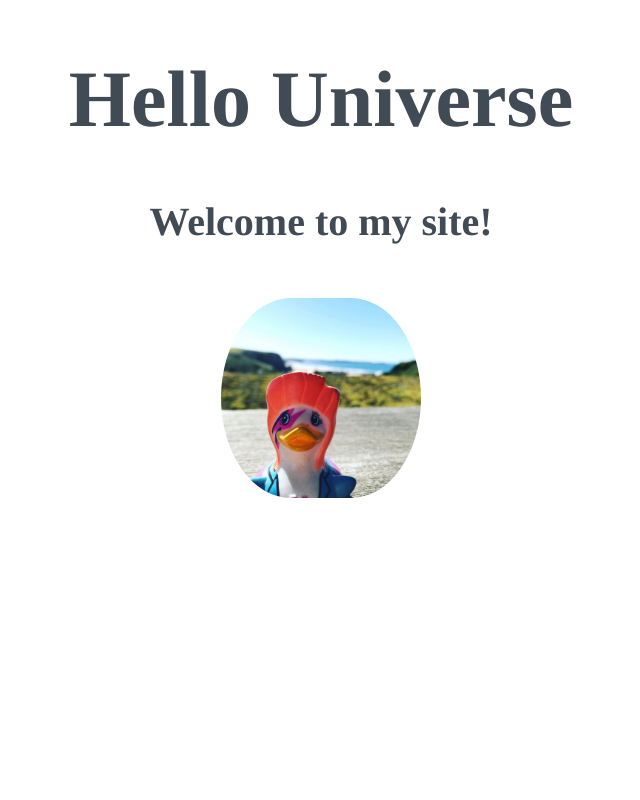
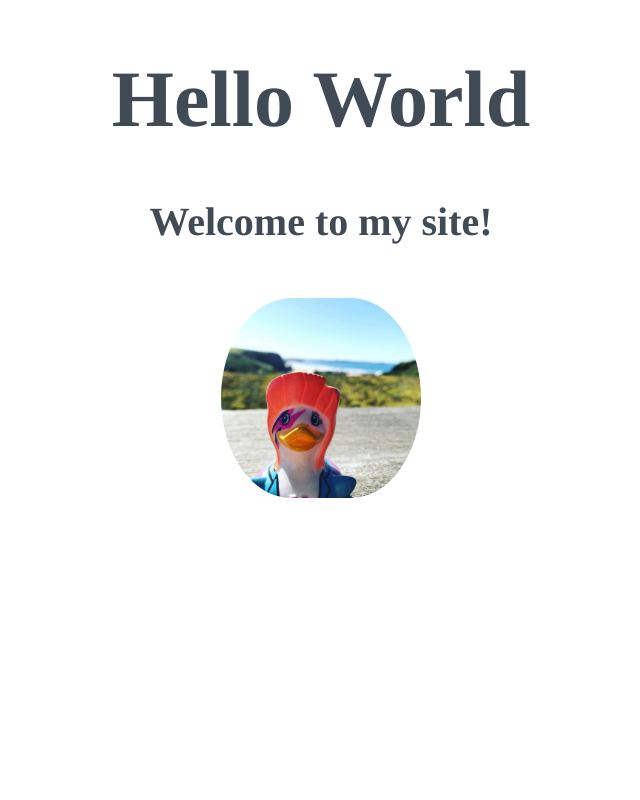
Before and after one commit to Yonniep/beginners-week-one, a plain HTML site: page index.html in a window 1280 px wide. Shown: the top 800 px of the page, without its empty margins (329-969 px from the left). Drawn offline with Linux system fonts and the light colour scheme.

Commit message:
Revert "Update index.html"
This reverts commit 1f07492e2045c5f18e9a411d2557297bdb5c95c8.

```diff
--- a/index.html
+++ b/index.html
@@ -6,7 +6,7 @@
   </head>
   <body>
   <div>
-<h1> <strong> Hello Universe</strong> </h1>
+<h1> <strong> Hello World </strong> </h1>
 
 <h2> <strong> Welcome to my site! </strong> </h2>
 
```
